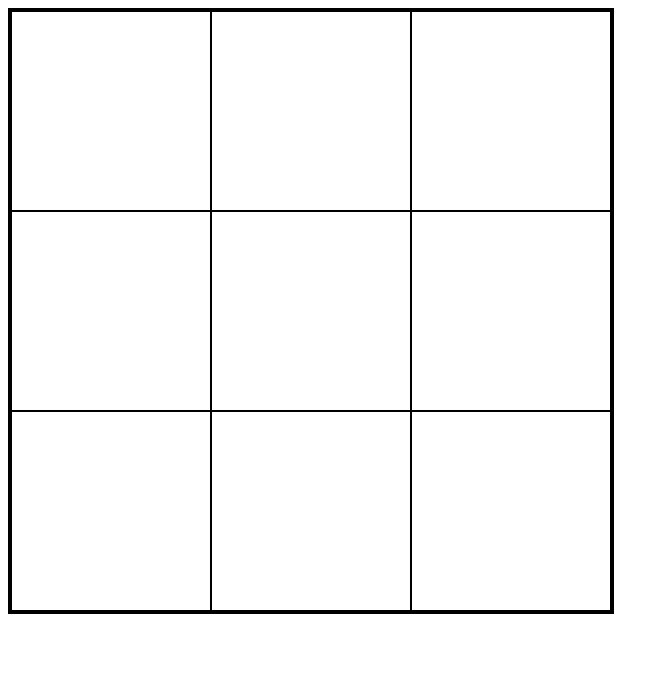
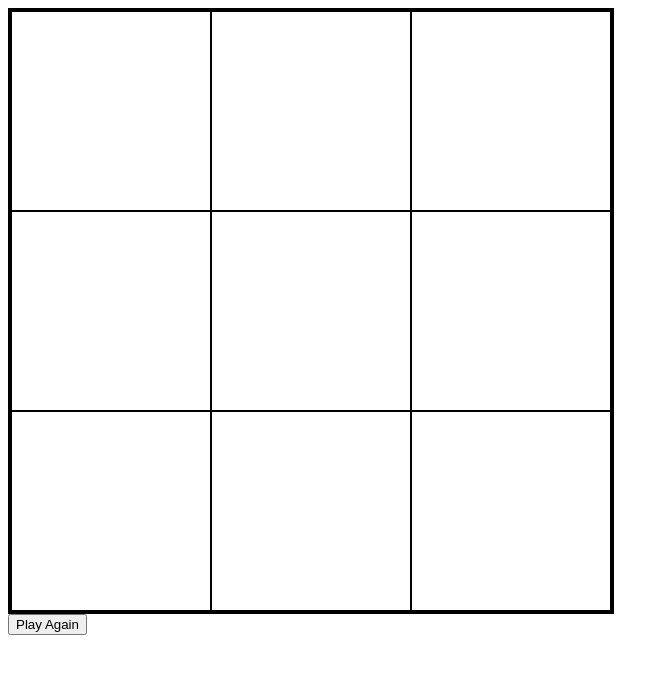
Before and after one commit to joelstoppa/tic-tac-toe, a plain HTML site: page index.html in a window 1280 px wide. Shown: the whole page, without its empty margins (0-669 px from the left). Drawn offline with Linux system fonts and the light colour scheme.

Commit message:
Add resultContainer to display result

```diff
--- a/index.html
+++ b/index.html
@@ -20,5 +20,9 @@
       <div class="cell" id="cell-seven"></div>
       <div class="cell" id="cell-eight"></div>
     </div>
+    <div id="resultContainer">
+      <div id="resultDiv"></div>
+      <button id="playAgainButton" onclick="">Play Again</button>
+    </div>
   </body>
 </html>
```
